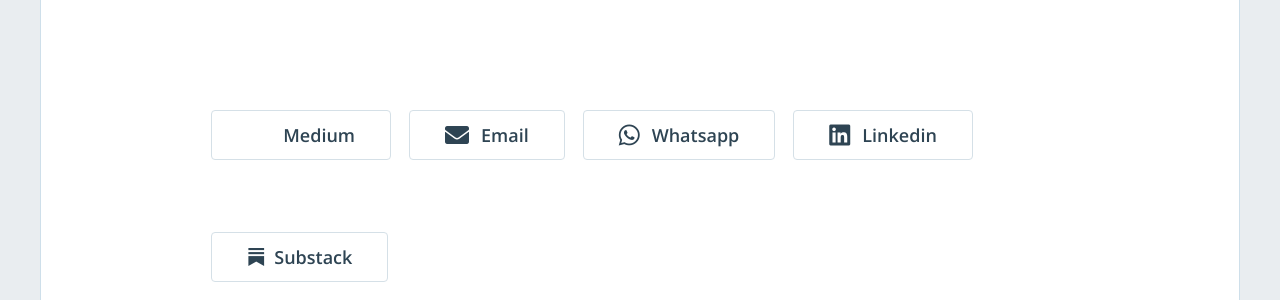
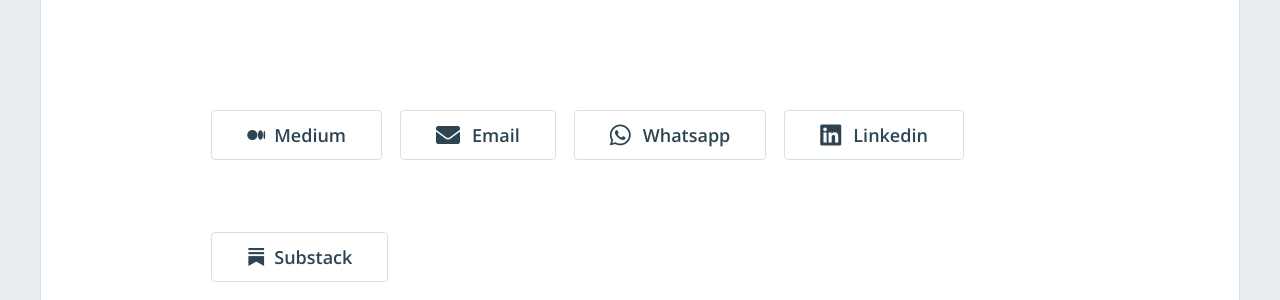
Before and after one commit to widiarifki/widiarifki.github.io, a Jekyll site: the page built from index.html, in a window 1280 px wide. Shown: the part 317-617 px from the top of the page. Built offline with Jekyll 4.4.1, drawn with Linux system fonts in a browser that asks for light colours; nearby versions of some CDN libraries; emoji names are drawn with the system emoji font; the list of posts is cut into pages by our own code.

```diff
--- a/_config.yml
+++ b/_config.yml
@@ -21,7 +21,7 @@ baseurl: "" # the subpath of your site, e.g. /blog
 url: "https://widiarifki.github.io" # the base hostname & protocol for your site, e.g. https://example.com
 twitter_username: ''
 github_username: ''
-medium_username: 'https://medium.com/@widiarifki'
+medium_username: 'medium.com/@widiarifki'
 substack_username: 'widiarifki'
 linkedin_username: 'widiarifki'
 whatsapp_no: '6285721460332'
--- a/_includes/home-hero.html
+++ b/_includes/home-hero.html
@@ -34,7 +34,7 @@
               <a href="https://github.com/{{ site.github_username }}"><button class="btn btn-default btn-lg"><i class="fa fa-github fa-lg"></i>Github</button></a>
             {% endif %}
             {% if site.medium_username != '' %}
-              <a href="https://{{ site.medium_username }}"><button class="btn btn-default btn-lg"><i class="fa fa-medium fa-lg"></i>Medium</button></a>
+              <a href="https://{{ site.medium_username }}"><button class="btn btn-default btn-lg"><i class="bi bi-medium"></i>Medium</button></a>
             {% endif %}
             {% if site.email_address != '' %}
               <a href="mailto:{{ site.email_address }}"><button class="btn btn-default btn-lg"><i class="fa fa-envelope fa-lg"></i>Email</button></a>
```
